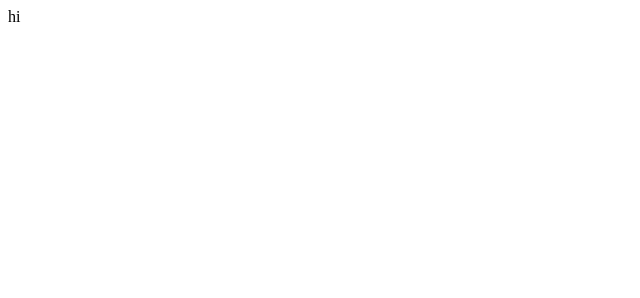
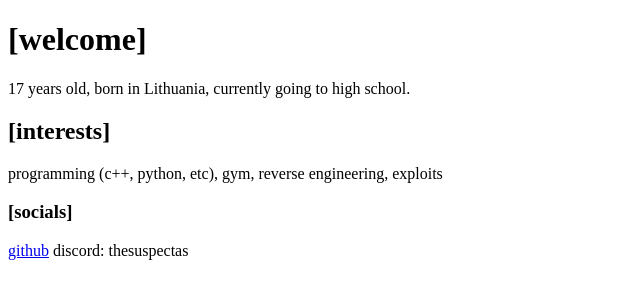
Before and after one commit to ulcins/ulcins.github.io, a plain HTML site: page index.html in a window 1280 px wide. Shown: the whole page, without its empty margins (0-640 px from the left). Drawn offline with Linux system fonts and the light colour scheme.

Commit message:
Update index.html

```diff
--- a/index.html
+++ b/index.html
@@ -1,6 +1,25 @@
-<title>home</title>
+<!DOCTYPE html>
+<html>
+  <title>home</title>
 <body>
+  <h1>
+    [welcome]
+  </h1>
   <p>
-    hi
+    17 years old, born in Lithuania, currently going to high school.
+  </p>
+  <h2>
+    [interests]
+  </h2>
+  <p>
+    programming (c++, python, etc), gym, reverse engineering, exploits
+  </p>
+  <h3>
+    [socials]
+  </h3>
+  <p>
+    <a href="https://github.com/ulcins">github</a>
+    discord: thesuspectas
   </p>
 </body>
+</html>
```
